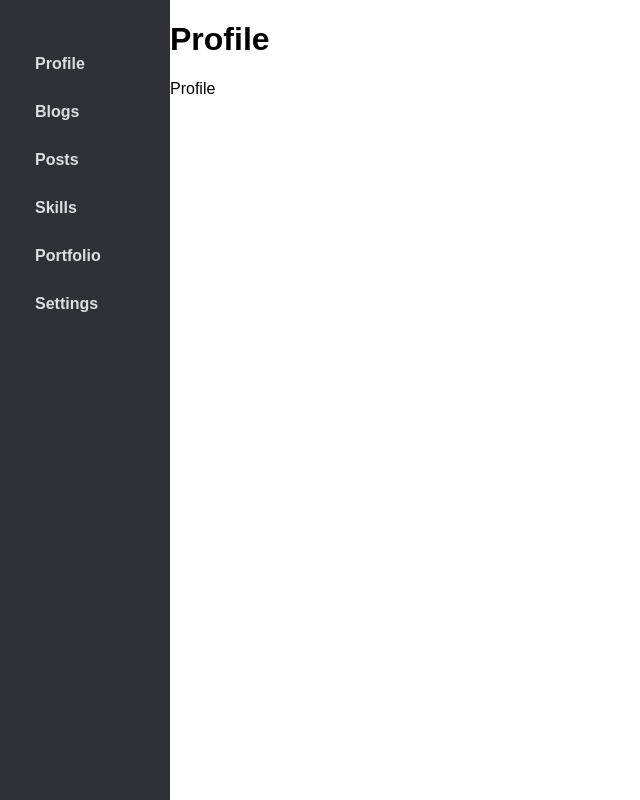
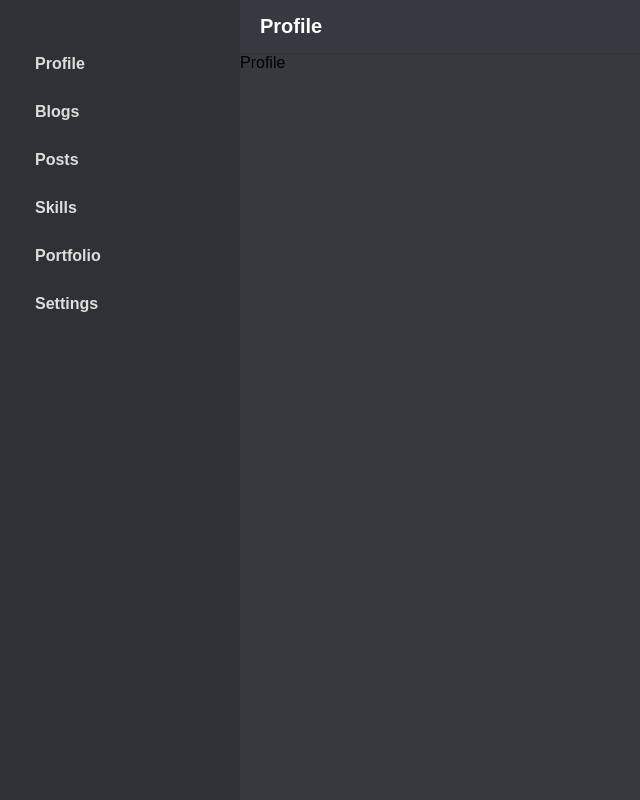
Before and after one commit to leecheuk/gatsby-cms, a React (Create React App) app: page / in a window 1280 px wide. Shown: the whole page, without its empty margins (0-640 px from the left). Built offline with nearby package versions, Linux system fonts and the light colour scheme.

Commit message:
added layout css

```diff
--- a/src/components/Sidebar/sidebar.module.scss
+++ b/src/components/Sidebar/sidebar.module.scss
@@ -12,7 +12,7 @@
         font-weight: bold;
         border-radius: 3px;
         cursor: default;
-        width: 100px;
+        width: 170px;
         user-select: none;
     }
     &__item:hover {
--- a/src/components/Title/title.module.scss
+++ b/src/components/Title/title.module.scss
@@ -1,5 +1,10 @@
 .title {
-
+    margin: 0;
+    font-size: 20px;
+    background: #36393f;
+    color: #FFF;
+    padding: 15px 20px;
+    border-bottom: 1px solid #303337;
 }
 .subtitle {
 
--- a/src/layouts/Main/index.js
+++ b/src/layouts/Main/index.js
@@ -5,9 +5,11 @@ import Title from '../../components/Title';
 
 const Main = ({children, title, subtitle}) => {
     return (
-        <div className={styles["layout__main"]}>
+        <div className={styles["layout-main"]}>
             <Title title={title} subtitle={subtitle}/>
-            {children}
+            <div className={styles["layout__body-main"]}>
+                {children}
+            </div>
         </div>
     );
 };
--- a/src/layouts/Main/main.module.scss
+++ b/src/layouts/Main/main.module.scss
@@ -1,3 +1,12 @@
-.layout__main {
-
+.layout {
+    &-main {
+        width: 100%;
+        height: 100%;
+        display: flex;
+        flex-direction: column;
+    }
+    &__body-main {
+        background: #36393e;
+        flex: 1;
+    }
 }
```
